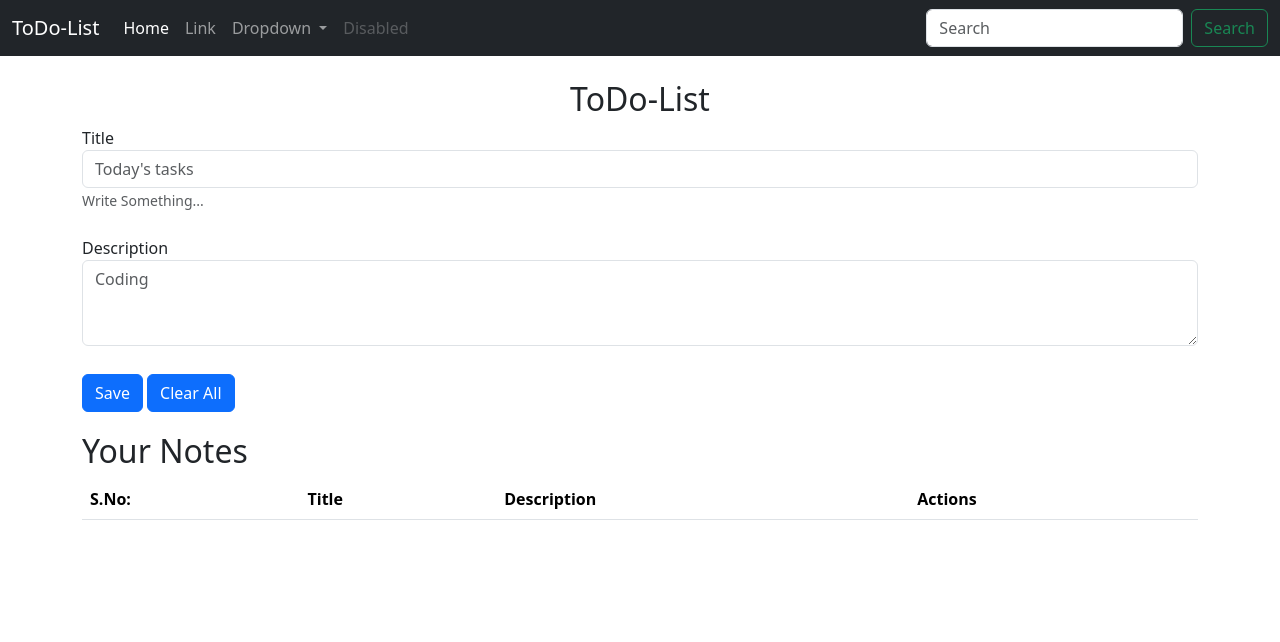
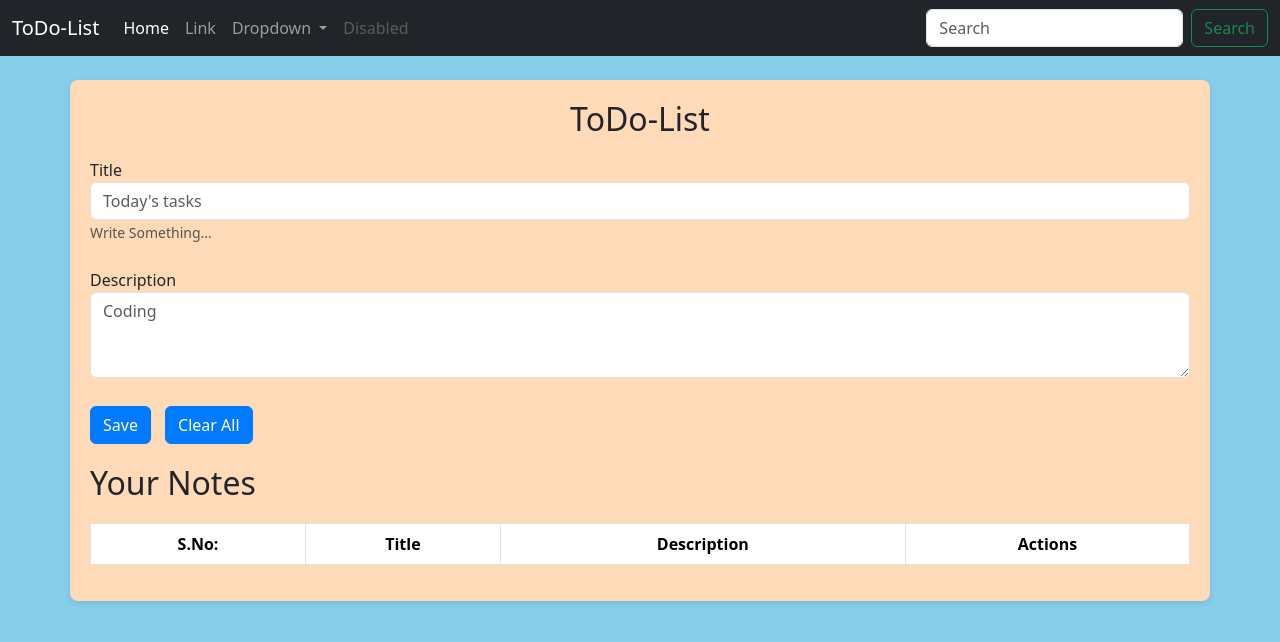
Before and after one commit to Arun0021/To-Do-list, a plain HTML site: page index.html in a window 1280 px wide. Drawn offline with nearby package versions, Linux system fonts and the light colour scheme.

Commit message:
CSS added.

```diff
--- a/index.html
+++ b/index.html
@@ -196,5 +196,57 @@
         </script>
       </div>
     </div>
+    <style>
+      body {
+        background-color:skyblue;
+      }
+
+      .container {
+        background-color:peachpuff;
+        padding: 20px;
+        border-radius: 8px;
+        box-shadow: 0 2px 6px rgba(0, 0, 0, 0.1);
+        margin-top: 20px;
+      }
+
+      h2 {
+        margin-bottom: 20px;
+      }
+
+      .form-group {
+        margin-bottom: 15px;
+      }
+
+      button.btn-primary {
+        margin-right: 10px;
+      }
+
+      table {
+        width: 100%;
+        border-collapse: collapse;
+      }
+
+      th, td {
+        padding: 10px;
+        border: 1px solid #dee2e6;
+        text-align: center;
+      }
+
+      th {
+        background-color: #f8f9fa;
+      }
+
+      .btn-primary {
+        background-color: #007bff;
+        border-color: #007bff;
+      }
+
+      .btn-primary:hover {
+        background-color: #0056b3;
+        border-color: #0056b3;
+      }
+    </style>
+
+
   </body>
 </html>
```
